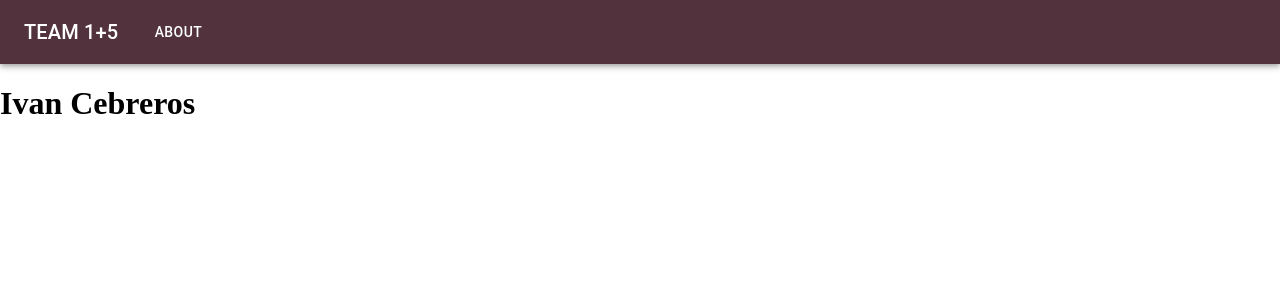
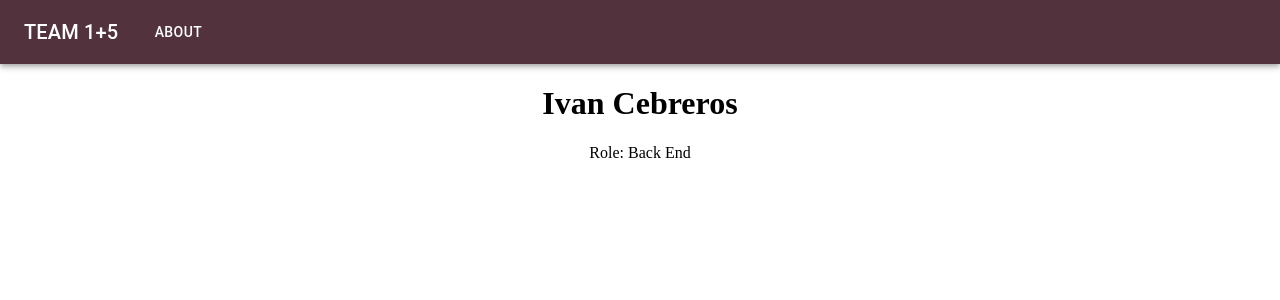
Before and after one commit to TamirRasheed/RecoveryNote, a React (Create React App) app in the folder application/frontend/: page /about/test in a window 1280 px wide. Shown: the top 300 px of the page. Built offline with nearby package versions, Linux system fonts and the light colour scheme.

Commit message:
Name and role added to IvansPage.js

```diff
--- a/application/frontend/src/components/About/Members/PersonalPage/IvansPage.js
+++ b/application/frontend/src/components/About/Members/PersonalPage/IvansPage.js
@@ -1,6 +1,9 @@
 const IvansPage = () => {
     return <div>
+        <center>
         <h1>Ivan Cebreros</h1>
+        <p>Role: Back End</p>
+        </center>
     </div>;
   };
 
```
